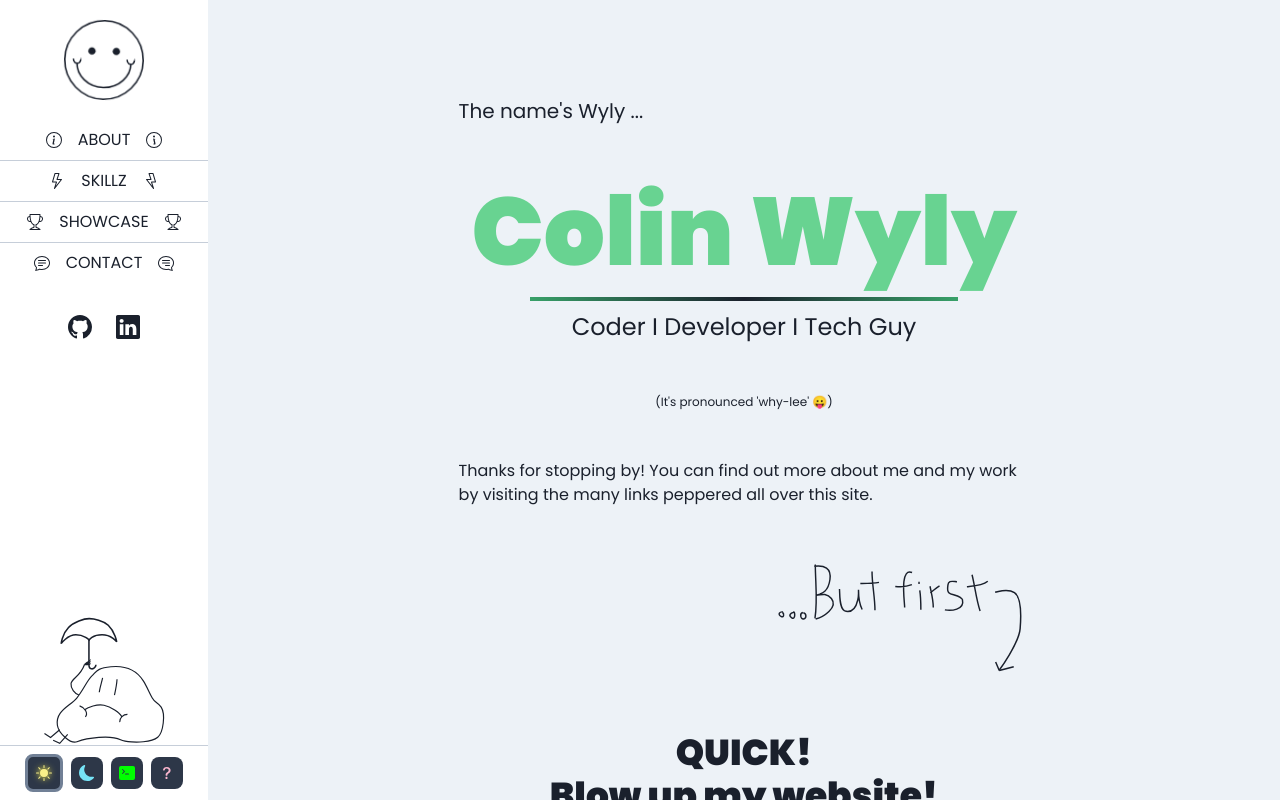
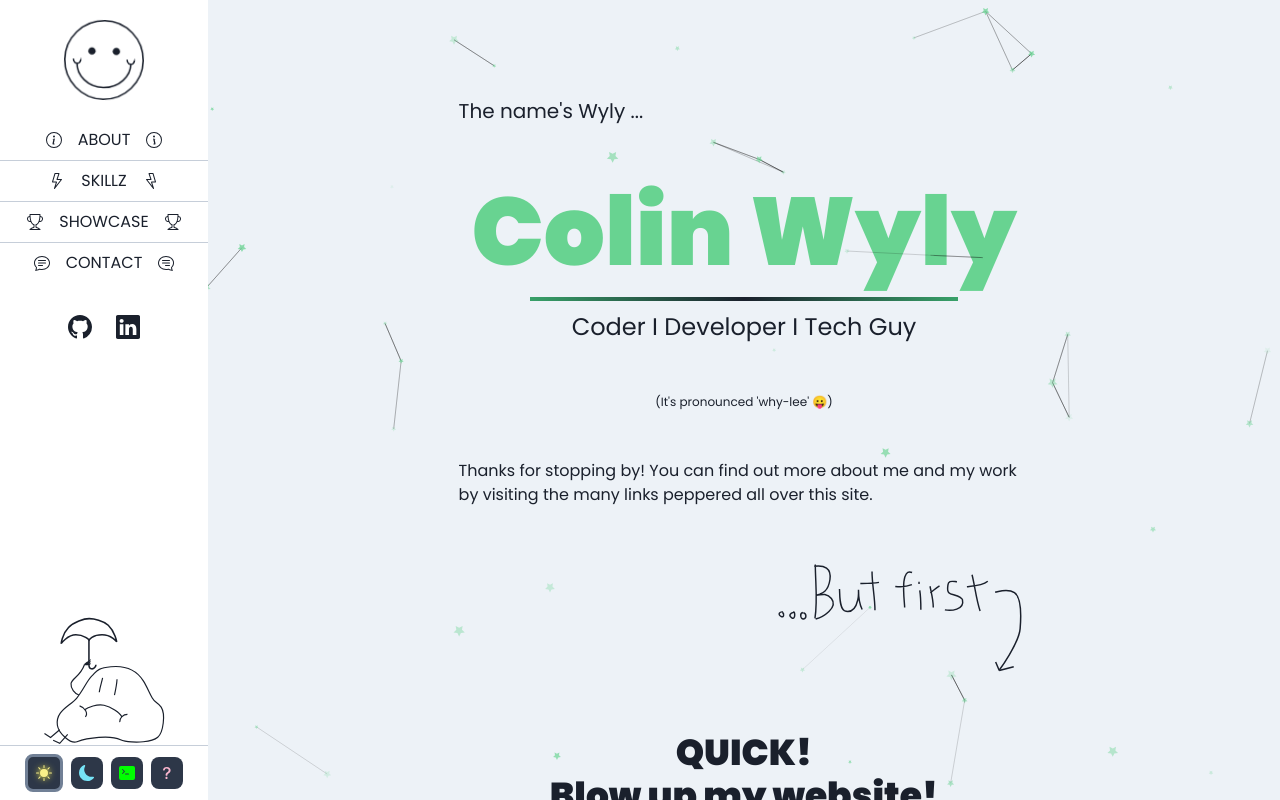
Before and after one commit to cwylycode/cwylycode.github.io, a React (Vite) app: page / in a window 1280 px wide. Both pictures are taken after a click on the element 104 px from the left and 60 px from the top of the page. Shown: the top 800 px of the page. Built offline with nearby package versions, Linux system fonts and the light colour scheme.

Commit message:
Using particles for home page

```diff
--- a/package.json
+++ b/package.json
@@ -19,7 +19,9 @@
     "framer-motion": "^6.3.3",
     "react": "^18.0.0",
     "react-dom": "^18.0.0",
-    "react-icons": "^4.3.1"
+    "react-icons": "^4.3.1",
+    "react-tsparticles": "^2.1.0",
+    "tsparticles-slim": "^2.1.0"
   },
   "devDependencies": {
     "@types/react": "^18.0.0",
--- /dev/null
+++ b/src/components/ParticlesHomePage.tsx
@@ -0,0 +1,133 @@
+import Particles from "react-tsparticles";
+import { loadSlim } from "tsparticles-slim";
+import useThemed from "../hooks/use-themed";
+
+function randomRGB() {
+  const r = Math.floor(Math.random() * 256)
+  const g = Math.floor(Math.random() * 256)
+  const b = Math.floor(Math.random() * 256)
+  return `rgb(${r}, ${g}, ${b})`
+}
+
+export default function ParticlesHomePage() {
+  console.log('rendered')
+  const particleColor = useThemed({
+    light: '#68d391',
+    dark: '#63b3ed',
+    hacker: '#007f00',
+    random: randomRGB()
+  })
+  const lineColor = useThemed({
+    light: '#050505',
+    dark: '#777777',
+    hacker: '#006600',
+    random: randomRGB()
+  })
+  return (
+    <Particles
+      id="particles-home"
+      init={loadSlim}
+      options={
+        {
+          particles: {
+            number: {
+              value: 64,
+              density: {
+                enable: true,
+                value_area: 1200
+              }
+            },
+            color: {
+              value: particleColor
+            },
+            shape: {
+              type: "star",
+              polygon: {
+                nb_sides: 5
+              },
+            },
+            opacity: {
+              value: 0.75,
+              random: true,
+              anim: {
+                enable: false,
+                speed: 1,
+                opacity_min: 0.1,
+                sync: false
+              }
+            },
+            size: {
+              value: 3,
+              random: true,
+              anim: {
+                enable: true,
+                speed: 12,
+                size_min: 1,
+                sync: false
+              }
+            },
+            line_linked: {
+              enable: true,
+              distance: 100,
+              color: lineColor,
+              opacity: 0.5,
+              width: 1
+            },
+            move: {
+              enable: true,
+              speed: 1,
+              direction: "none",
+              random: true,
+              straight: false,
+              out_mode: "bounce",
+              bounce: false,
+              attract: {
+                enable: true,
+                rotateX: 600,
+                rotateY: 1200
+              }
+            }
+          },
+          interactivity: {
+            detect_on: "window",
+            events: {
+              onhover: {
+                enable: true,
+                mode: "bubble"
+              },
+              onclick: {
+                enable: true,
+                mode: 'repulse'
+              },
+              resize: true
+            },
+            modes: {
+              grab: {
+                distance: 200,
+                line_linked: {
+                  opacity: 1
+                }
+              },
+              bubble: {
+                distance: 200,
+                size: 10,
+                duration: 3,
+              },
+              repulse: {
+                distance: 500,
+                duration: 0.5,
+              },
+              push: {
+                particles_nb: 4,
+              },
+              remove: {
+                particles_nb: 2
+              }
+            }
+          },
+          retina_detect: true
+        }
+      }
+    />
+  )
+}
--- a/src/pages/PageHome.tsx
+++ b/src/pages/PageHome.tsx
@@ -12,12 +12,14 @@ import { useScrollIntoView } from '@mantine/hooks';
 
 import BigButton from '../svg/big_button.svg'
 import SvgDoodleLookie from '../components/svg/SvgDoodleLookie';
+import ParticlesHomePage from '../components/ParticlesHomePage';
 
 export default function PageHome() {
   const { scrollIntoView: scrollToExplode, targetRef: explodeSection } = useScrollIntoView<HTMLDivElement>()
 
   return (
     <>
+      <ParticlesHomePage />
       <Container paddingTop={{ base: '10', md: '24' }}>
         <Stack spacing='12' direction='column' textAlign='center'>
           <Text fontSize={{ md: 'large', lg: 'xl' }} textAlign={{ md: 'left' }}>
```
Also changed, not shown: 1 other file (tests, documents, lock files or other folders).
